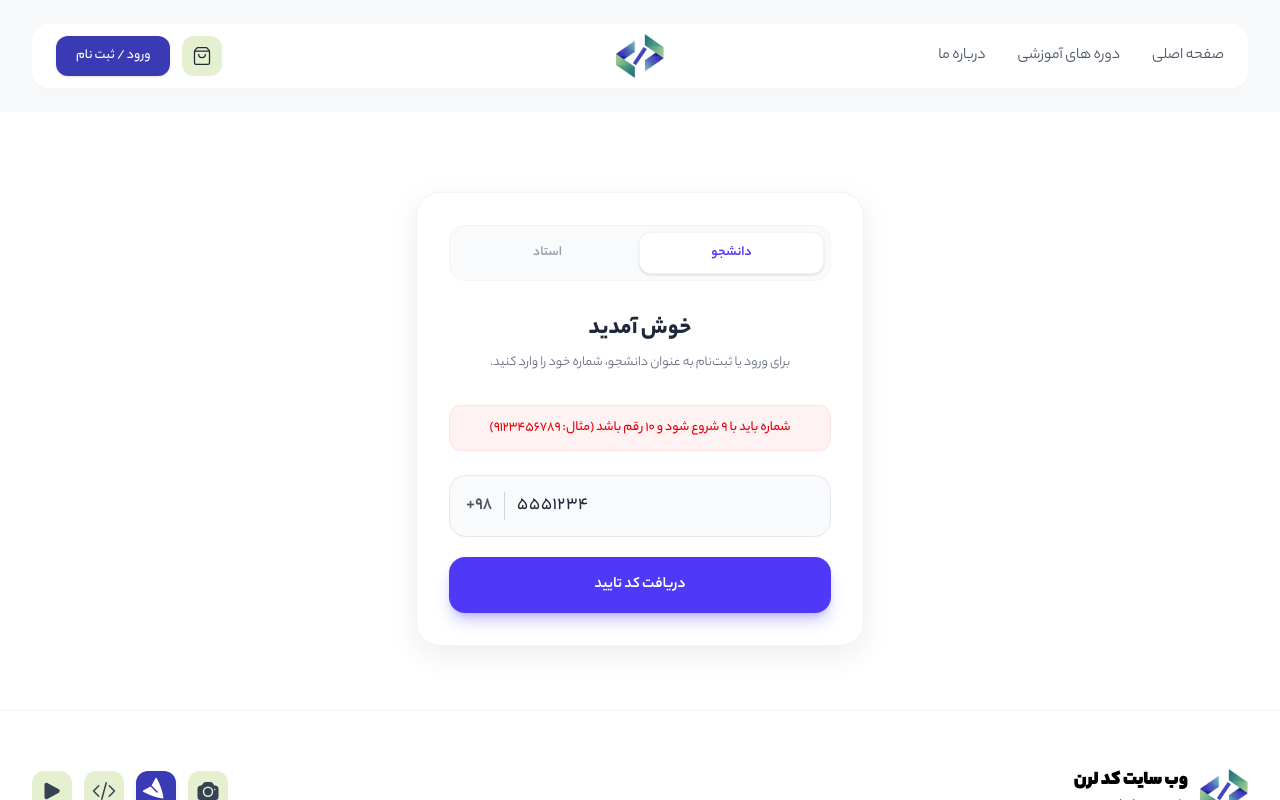
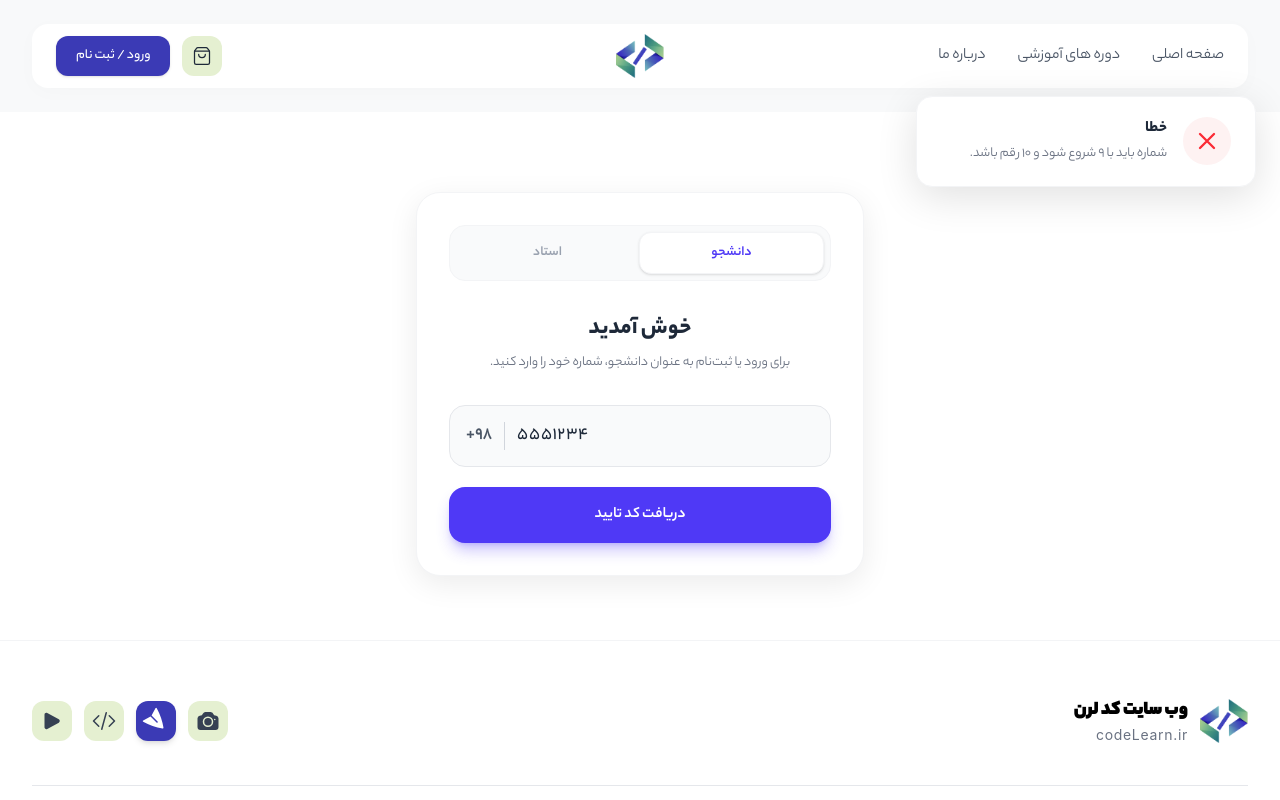
Before and after one commit to abolfazlhn4/codelearn, a React (Vite) app in the folder frontend/: page /auth in a window 1280 px wide. Both pictures are taken after typing "5551234" into the empty fields and a click on the button "دریافت کد تایید". Shown: the top 800 px of the page. Built offline with nearby package versions, Linux system fonts and the light colour scheme.

Commit message:
adding notification

```diff
--- a/frontend/src/App.jsx
+++ b/frontend/src/App.jsx
@@ -2,6 +2,7 @@ import React, { useEffect } from "react";
 import { BrowserRouter, Routes, Route } from "react-router-dom";
 import { FavoritesProvider } from "./context/FavoritesContext";
 import { CartProvider } from "./context/CartContext";
+import { ToastProvider } from "./context/ToastContext";
 import Navbar from "./components/Navbar";
 import Footer from "./components/Footer";
 import Home from "./pages/Home";
@@ -16,25 +17,11 @@ import Cart from "./pages/Cart";
 import Checkout from "./pages/Checkout";
 import PaymentGateway from "./pages/PaymentGateway";
 import ProtectedRoute from "./components/ProtectedRoute";
-import { initializeLocalStorage } from "./data/initLocalStorage";
 
 function App() {
-  useEffect(() => {
-    initializeLocalStorage();
-    // ۲. پاکسازی اتوماتیک کلیدهای مخرب و نامعتبر قدیمی کامنت‌ها
-    Object.keys(localStorage).forEach((key) => {
-      if (
-        key.includes("course_") ||
-        key.includes("comments") ||
-        key.includes("reviews") ||
-        key.includes("undefined")
-      ) {
-        localStorage.removeItem(key);
-      }
-    });
-  }, []);
 
   return (
+    <ToastProvider>
       <FavoritesProvider>
         <CartProvider>
           <BrowserRouter>
@@ -49,7 +36,7 @@ function App() {
               <Route path="/instructor-panel/*" element={<InstructorPanel />} />
               <Route
                 path="/user-panel/*"
-              element={
+                element = {
                   <ProtectedRoute allowedRoles={["student"]}>
                     <UserPanel />
                   </ProtectedRoute>
@@ -58,7 +45,7 @@ function App() {
               <Route path="/cart" element={<Cart />} />
               <Route
                 path="/checkout"
-              element={
+                element = {
                   <ProtectedRoute>
                     <Checkout />
                   </ProtectedRoute>
@@ -66,7 +53,7 @@ function App() {
               />
               <Route
                 path="/payment"
-              element={
+                element = {
                   <ProtectedRoute>
                     <PaymentGateway />
                   </ProtectedRoute>
@@ -77,6 +64,7 @@ function App() {
           </BrowserRouter>
         </CartProvider>
       </FavoritesProvider>
+    </ToastProvider>
   );
 }
 
--- /dev/null
+++ b/frontend/src/context/ToastContext.jsx
@@ -0,0 +1,59 @@
+import React, { createContext, useContext, useState, useCallback } from "react";
+
+const ToastContext = createContext();
+
+export const useToast = () => useContext(ToastContext);
+
+export const ToastProvider = ({ children }) => {
+  const [toasts, setToasts] = useState([]);
+
+  const addToast = useCallback((type, title, message) => {
+    const id = Math.random().toString(36).substring(2, 9);
+    setToasts((prev) => [...prev, { id, type, title, message }]);
+    setTimeout(() => {
+      setToasts((prev) => prev.filter((toast) => toast.id !== id));
+    }, 4000);
+  }, []);
+
+  const showSuccess = (message) => addToast("success", "موفق", message);
+  const showError = (message) => addToast("error", "خطا", message);
+
+  return (
+    <ToastContext.Provider value={{ showSuccess, showError }}>
+      {children}
+
+      <div className="fixed top-24 right-6 z-[9999] flex flex-col gap-4 pointer-events-none">
+        {toasts.map((toast) => (
+          <div
+            key={toast.id}
+            className="bg-white px-6 py-5 rounded-2xl shadow-[0_10px_40px_rgb(0,0,0,0.12)] border border-gray-100 flex items-center gap-4 min-w-[340px] max-w-md transform transition-all duration-300 pointer-events-auto"
+            dir="rtl"
+          >
+            <div
+              className={`flex items-center justify-center w-12 h-12 rounded-full shrink-0 ${
+                toast.type === "success"
+                  ? "bg-green-50 text-green-500"
+                  : "bg-red-50 text-red-500"
+              }`}
+            >
+              {toast.type === "success" ? (
+                <svg className="w-7 h-7" fill="none" viewBox="0 0 24 24" stroke="currentColor">
+                  <path strokeLinecap="round" strokeLinejoin="round" strokeWidth={2} d="M5 13l4 4L19 7" />
+                </svg>
+              ) : (
+                <svg className="w-7 h-7" fill="none" viewBox="0 0 24 24" stroke="currentColor">
+                  <path strokeLinecap="round" strokeLinejoin="round" strokeWidth={2} d="M6 18L18 6M6 6l12 12" />
+                </svg>
+              )}
+            </div>
+
+            <div className="flex flex-col gap-0.5">
+              <span className="font-extrabold text-gray-800 text-base">{toast.title}</span>
+              <span className="text-sm text-gray-500 leading-relaxed">{toast.message}</span>
+            </div>
+          </div>
+        ))}
+      </div>
+    </ToastContext.Provider>
+  );
+};
--- a/frontend/src/pages/Auth.jsx
+++ b/frontend/src/pages/Auth.jsx
@@ -1,6 +1,7 @@
 import React, { useState, useRef } from "react";
 import { useLocation, useNavigate } from "react-router-dom";
 import api from "../api/api.js";
+import { useToast } from "../context/ToastContext.jsx";
 
 export default function Auth() {
   const [role, setRole] = useState("student");
@@ -9,28 +10,26 @@ export default function Auth() {
   const [otp, setOtp] = useState(["", "", "", "", "", ""]);
   const [sessionToken, setSessionToken] = useState(null);
   const [loading, setLoading] = useState(false);
-  const [error, setError] = useState(null);
   const otpInputs = useRef([]);
 
   const location = useLocation();
   const navigate = useNavigate();
-  const from = location.state?.from?.pathname; //    /checkout
+  const from = location.state?.from?.pathname;
+  const { showSuccess, showError } = useToast();
 
   const handleTabChange = (newRole) => {
     setRole(newRole);
     setStep("phone");
     setPhonePart("");
     setOtp(["", "", "", "", "", ""]);
-    setError(null);
   };
 
   const handleSendOtp = async (e) => {
     e.preventDefault();
-    setError(null);
 
     const phoneRegex = /^9\d{9}$/;
     if (!phoneRegex.test(phonePart)) {
-      setError("شماره باید با 9 شروع شود و 10 رقم باشد (مثال: 9123456789)");
+      showError("شماره باید با 9 شروع شود و 10 رقم باشد.");
       return;
     }
 
@@ -43,21 +42,22 @@ export default function Auth() {
       });
       setSessionToken(res.data.session_token);
       setStep("verify");
+      showSuccess("کد تایید به شماره موبایل شما ارسال شد");
       setTimeout(() => otpInputs.current[0]?.focus(), 100);
     } catch (err) {
       if (!err.response) {
-        setError("خطا در ارتباط با سرور. لطفاً اتصال اینترنت خود را بررسی کنید.");
+        showError("خطا در ارتباط با سرور. لطفاً اتصال اینترنت خود را بررسی کنید.");
       } else if (err.response.status === 429) {
-        setError("تعداد درخواست‌ها بیش از حد مجاز است. لطفاً کمی بعد تلاش کنید.");
+        showError("تعداد درخواست‌ها بیش از حد مجاز است. لطفاً کمی بعد تلاش کنید.");
       } else if (err.response.status === 400) {
         const errors = err.response.data;
         if (errors?.phone_number) {
-          setError("شماره موبایل وارد شده نامعتبر است.");
+          showError("شماره موبایل وارد شده نامعتبر است.");
         } else {
-          setError("اطلاعات ارسال شده نامعتبر است.");
+          showError("اطلاعات ارسال شده نامعتبر است.");
         }
       } else {
-        setError("خطای ناشناخته‌ای رخ داد. لطفاً دوباره تلاش کنید.");
+        showError("خطای ناشناخته‌ای رخ داد. لطفاً دوباره تلاش کنید.");
       }
     } finally {
       setLoading(false);
@@ -65,9 +65,9 @@ export default function Auth() {
   };
 
   const handleOtpChange = (index, value) => {
-    if (!/^\d*$/.test(value)) return; //فقط عدد
+    if (!/^\d*$/.test(value)) return;
     const newOtp = [...otp];
-    newOtp[index] = value.slice(-1); //فقط ذخیره اخرین عدد تایپ شده
+    newOtp[index] = value.slice(-1);
     setOtp(newOtp);
     if (value && index < 5) {
       otpInputs.current[index + 1]?.focus();
@@ -96,7 +96,6 @@ export default function Auth() {
   const handleVerifyOtp = async (e) => {
     e.preventDefault();
     setLoading(true);
-    setError(null);
 
     const fullPhone = `+98${phonePart}`;
     const otpCode = otp.join("");
@@ -110,12 +109,14 @@ export default function Auth() {
           session_token: sessionToken,
           role: role,
         },
-        { withCredentials: true },
+        { withCredentials: true }
       );
 
       localStorage.setItem("access_token", res.data.access_token);
       localStorage.setItem("user_phone", fullPhone);
       localStorage.setItem("user_role", role);
+
+      showSuccess("ورود با موفقیت انجام شد");
 
       if (from) {
         navigate(from, { replace: true });
@@ -126,18 +127,18 @@ export default function Auth() {
       }
     } catch (err) {
       if (!err.response) {
-        setError("خطا در ارتباط با سرور. لطفاً اتصال اینترنت خود را بررسی کنید.");
+        showError("خطا در ارتباط با سرور. لطفاً اتصال اینترنت خود را بررسی کنید.");
       } else if (err.response.status === 401) {
-        setError("کد تایید وارد شده اشتباه است یا منقضی شده.");
+        showError("کد تایید وارد شده اشتباه است یا منقضی شده.");
       } else if (err.response.status === 400) {
         const errors = err.response.data;
         if (errors?.non_field_errors) {
-          setError("خطایی در تایید اطلاعات رخ داد. لطفاً مجدد تلاش کنید.");
+          showError("خطایی در تایید اطلاعات رخ داد. لطفاً مجدد تلاش کنید.");
         } else {
-          setError("اطلاعات ارسال شده نامعتبر است.");
+          showError("اطلاعات ارسال شده نامعتبر است.");
         }
       } else {
-        setError("خطا در تایید کد. لطفاً دوباره تلاش کنید.");
+        showError("خطا در تایید کد. لطفاً دوباره تلاش کنید.");
       }
 
       setOtp(["", "", "", "", "", ""]);
@@ -191,12 +192,6 @@ export default function Auth() {
           </p>
         </div>
 
-        {error && (
-          <div className="bg-red-50 text-red-600 px-4 py-3 rounded-xl mb-6 text-sm font-medium border border-red-100 flex items-center justify-center text-center">
-            {error}
-          </div>
-        )}
-
         <form
           onSubmit={step === "phone" ? handleSendOtp : handleVerifyOtp}
           className="space-y-5"
@@ -248,8 +243,8 @@ export default function Auth() {
             {loading
               ? "چند لحظه صبر کنید..."
               : step === "phone"
-                ? "دریافت کد تایید"
-                : "تأیید و ورود"}
+              ? "دریافت کد تایید"
+              : "تأیید و ورود"}
           </button>
         </form>
 
@@ -259,7 +254,6 @@ export default function Auth() {
             onClick={() => {
               setStep("phone");
               setOtp(["", "", "", "", "", ""]);
-              setError(null);
             }}
           >
             ویرایش شماره موبایل
```
Also changed, not shown: frontend/src/main.jsx (line endings or trailing spaces). Lines whose indentation alone changed are shown as unchanged.
